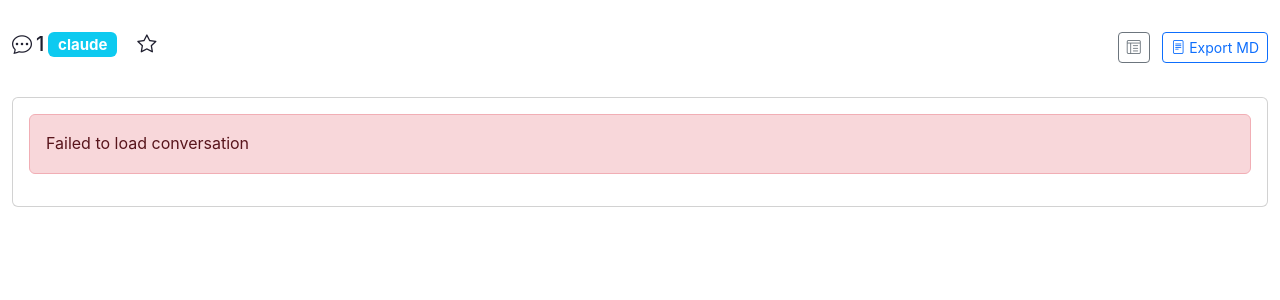
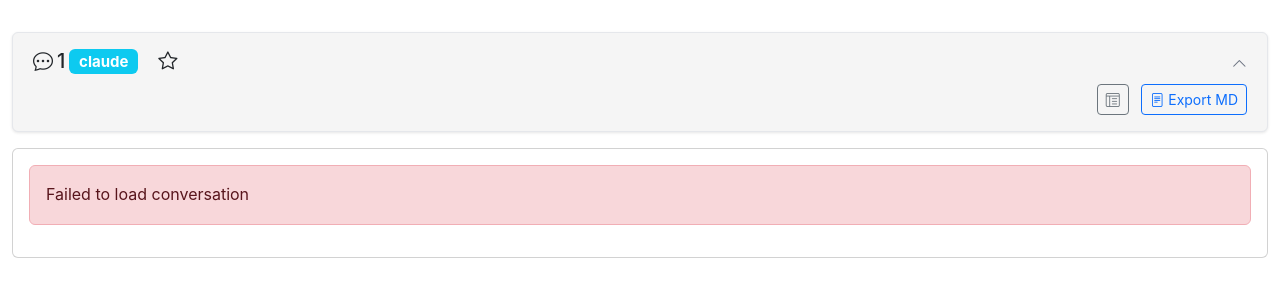
Before and after one commit to nmnike/history-ai-chat, a FastAPI app: page /conversation/1 in a window 1280 px wide. Shown: the part 108-408 px from the top of the page. Run offline with FastAPI, Linux system fonts and the light colour scheme; data that the repository does not hold is empty; some libraries are stand-ins or nearby versions.

Commit message:
feat: добавить автосворачивание панели сессии по скроллу

```diff
--- a/src/viewer/static/css/theme.css
+++ b/src/viewer/static/css/theme.css
@@ -1342,6 +1342,53 @@ pre.compact-hidden-text {
     color: white;
 }
 
+ .session-overview {
+    border: 1px solid var(--border-color);
+    background: var(--bg-secondary);
+    box-shadow: 0 1px 3px var(--shadow);
+}
+
+.session-overview-toggle {
+    cursor: pointer;
+    padding: 1rem 1.25rem;
+}
+
+.session-overview-summary {
+    display: flex;
+    align-items: flex-start;
+    justify-content: space-between;
+    gap: 1rem;
+}
+
+.session-overview-summary-main {
+    min-width: 0;
+    flex: 1;
+}
+
+.session-overview-chevron {
+    display: inline-flex;
+    align-items: center;
+    color: var(--text-secondary);
+    font-size: 0.95rem;
+    padding-top: 0.2rem;
+}
+
+.session-overview-details {
+    display: block;
+}
+
+.session-overview.compact .session-overview-toggle {
+    padding: 0.75rem 1rem;
+}
+
+.session-overview.compact .session-overview-details {
+    display: none;
+}
+
+.session-overview.compact #session-header-metrics {
+    row-gap: 0.25rem;
+}
+
 /* Highlight flash when scrolling to element */
 .highlight-flash {
     animation: highlight-pulse 1.5s ease-out;
--- a/src/viewer/templates/conversation.html
+++ b/src/viewer/templates/conversation.html
@@ -22,8 +22,12 @@
 </div>
 
 <div class="row mb-3">
-    <div class="col-md-8">
-        <h5 class="mb-2 d-flex flex-wrap align-items-center gap-1">
+    <div class="col-12">
+        <div id="session-overview" class="card session-overview">
+            <div id="session-overview-toggle" class="card-body session-overview-toggle" role="button" tabindex="0" aria-expanded="true">
+                <div class="session-overview-summary">
+                    <div class="session-overview-summary-main">
+                        <h5 class="mb-0 d-flex flex-wrap align-items-center gap-1">
                             <i class="bi bi-chat-dots"></i>
                             <span id="session-title">{{ session_id }}</span>
                             <span id="platform-badge" class="badge bg-info">{{ platform }}</span>
@@ -31,6 +35,12 @@
                             <span id="session-header-metrics" class="d-inline-flex flex-wrap align-items-center gap-1"></span>
                             <i class="bi bi-star" id="favorite-btn" style="cursor: pointer; font-size: 1.2rem; margin-left: 0.5rem;" title="Add to favorites"></i>
                         </h5>
+                    </div>
+                    <span class="session-overview-chevron" aria-hidden="true"><i class="bi bi-chevron-up"></i></span>
+                </div>
+                <div id="session-overview-details" class="session-overview-details mt-2">
+                    <div class="row g-3 align-items-start">
+                        <div class="col-md-8">
                             <div class="d-flex flex-wrap align-items-center gap-2">
                                 <small class="text-muted" id="session-date"></small>
                                 <span id="session-timing" class="session-timing"></span>
@@ -40,7 +50,7 @@
                             </div>
                             <div id="session-tools-summary" class="session-tools-summary mt-2"></div>
                         </div>
-    <div class="col-md-4 text-end">
+                        <div class="col-md-4 text-md-end">
                             <div class="btn-group me-2">
                                 <button class="btn btn-outline-secondary btn-sm" id="layout-toggle" onclick="toggleMessageLayout()" title="Toggle message layout">
                                     <i class="bi bi-layout-text-window-reverse" id="layout-icon"></i>
@@ -50,6 +60,11 @@
                                 <button class="btn btn-outline-primary btn-sm" onclick="exportSession('md')">
                                     <i class="bi bi-file-text"></i> Export MD
                                 </button>
+                            </div>
+                        </div>
+                    </div>
+                </div>
+            </div>
         </div>
     </div>
 </div>
@@ -75,6 +90,9 @@ const projectId = {{ project_id|tojson }};
 const platform = {{ platform|tojson }};
 const TOOL_COLLAPSE_LINE_THRESHOLD = 30;
 const TOOL_COLLAPSE_CHAR_THRESHOLD = 4000;
+const SESSION_OVERVIEW_STORAGE_KEY = 'conversationSessionOverviewCompact';
+let lastSessionOverviewScrollY = window.scrollY;
+let sessionOverviewManualExpanded = false;
 let allMessages = [];
 let activeFilters = new Set();
 let topLevelRenderState = { lastToolName: '', lastSkillName: '' };
@@ -88,6 +106,8 @@ function shouldExpandToolContent(content) {
 
 document.addEventListener('DOMContentLoaded', function() {
     initMessageLayout();
+    initSessionOverviewToggle();
+    initSessionOverviewScrollBehavior();
     loadConversation();
     initFavoriteButton();
 });
@@ -117,6 +137,88 @@ function applyMessageLayout(layout) {
         container.classList.remove('split-layout');
         icon.className = 'bi bi-layout-text-window-reverse';
     }
+}
+
+function initSessionOverviewToggle() {
+    const toggle = document.getElementById('session-overview-toggle');
+    if (!toggle) return;
+
+    const storedState = localStorage.getItem(SESSION_OVERVIEW_STORAGE_KEY);
+    applySessionOverviewState(storedState === 'true');
+    if (storedState === 'false' && window.scrollY > 0) {
+        sessionOverviewManualExpanded = true;
+    }
+
+    toggle.addEventListener('click', event => {
+        if (event.target.closest('button, a, .stat-badge, .tool-summary-badge, #favorite-btn')) {
+            return;
+        }
+        toggleSessionOverview();
+    });
+
+    toggle.addEventListener('keydown', event => {
+        if (event.key !== 'Enter' && event.key !== ' ') {
+            return;
+        }
+        if (event.target !== event.currentTarget) {
+            return;
+        }
+        if (event.target.closest('button, a, .stat-badge, .tool-summary-badge, #favorite-btn')) {
+            return;
+        }
+        event.preventDefault();
+        toggleSessionOverview();
+    });
+}
+
+function toggleSessionOverview() {
+    const overview = document.getElementById('session-overview');
+    if (!overview) return;
+
+    const isCompact = !overview.classList.contains('compact');
+    sessionOverviewManualExpanded = !isCompact;
+    localStorage.setItem(SESSION_OVERVIEW_STORAGE_KEY, String(isCompact));
+    applySessionOverviewState(isCompact);
+}
+
+function applySessionOverviewState(isCompact) {
+    const overview = document.getElementById('session-overview');
+    const toggle = document.getElementById('session-overview-toggle');
+    const details = document.getElementById('session-overview-details');
+    const chevron = document.querySelector('.session-overview-chevron i');
+    if (!overview || !toggle || !details || !chevron) return;
+
+    overview.classList.toggle('compact', isCompact);
+    details.hidden = isCompact;
+    toggle.setAttribute('aria-expanded', String(!isCompact));
+    chevron.className = isCompact ? 'bi bi-chevron-down' : 'bi bi-chevron-up';
+}
+
+function initSessionOverviewScrollBehavior() {
+    lastSessionOverviewScrollY = window.scrollY;
+
+    if (window.scrollY <= 0) {
+        sessionOverviewManualExpanded = false;
+        applySessionOverviewState(false);
+    }
+
+    window.addEventListener('scroll', () => {
+        const currentScrollY = window.scrollY;
+        const scrollingDown = currentScrollY > lastSessionOverviewScrollY;
+
+        if (currentScrollY <= 0) {
+            sessionOverviewManualExpanded = false;
+            applySessionOverviewState(false);
+            lastSessionOverviewScrollY = 0;
+            return;
+        }
+
+        if (scrollingDown && !sessionOverviewManualExpanded) {
+            applySessionOverviewState(true);
+        }
+
+        lastSessionOverviewScrollY = currentScrollY;
+    }, { passive: true });
 }
 
 function loadConversation() {
```
Also changed, not shown: tests/test_integration.py (+38 -1 lines). Lines whose indentation alone changed are shown as unchanged.
